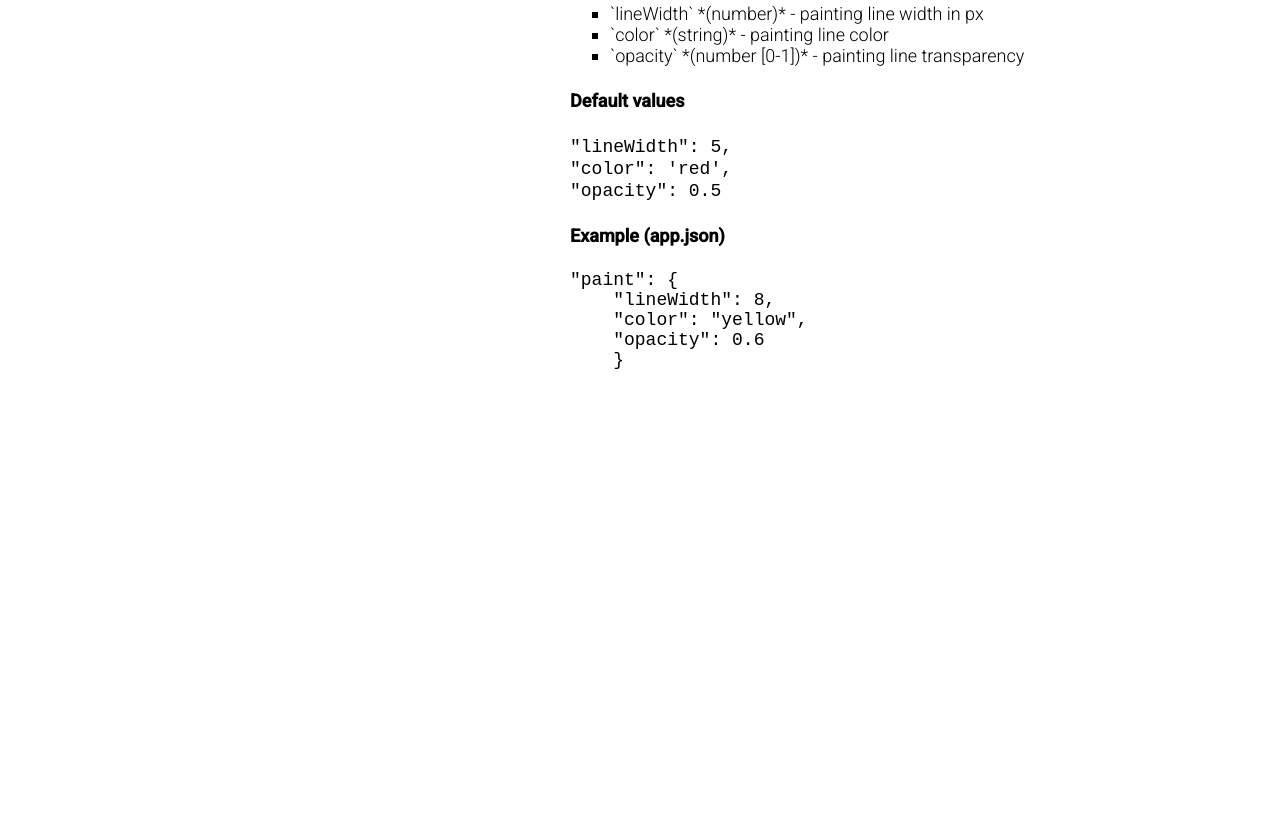
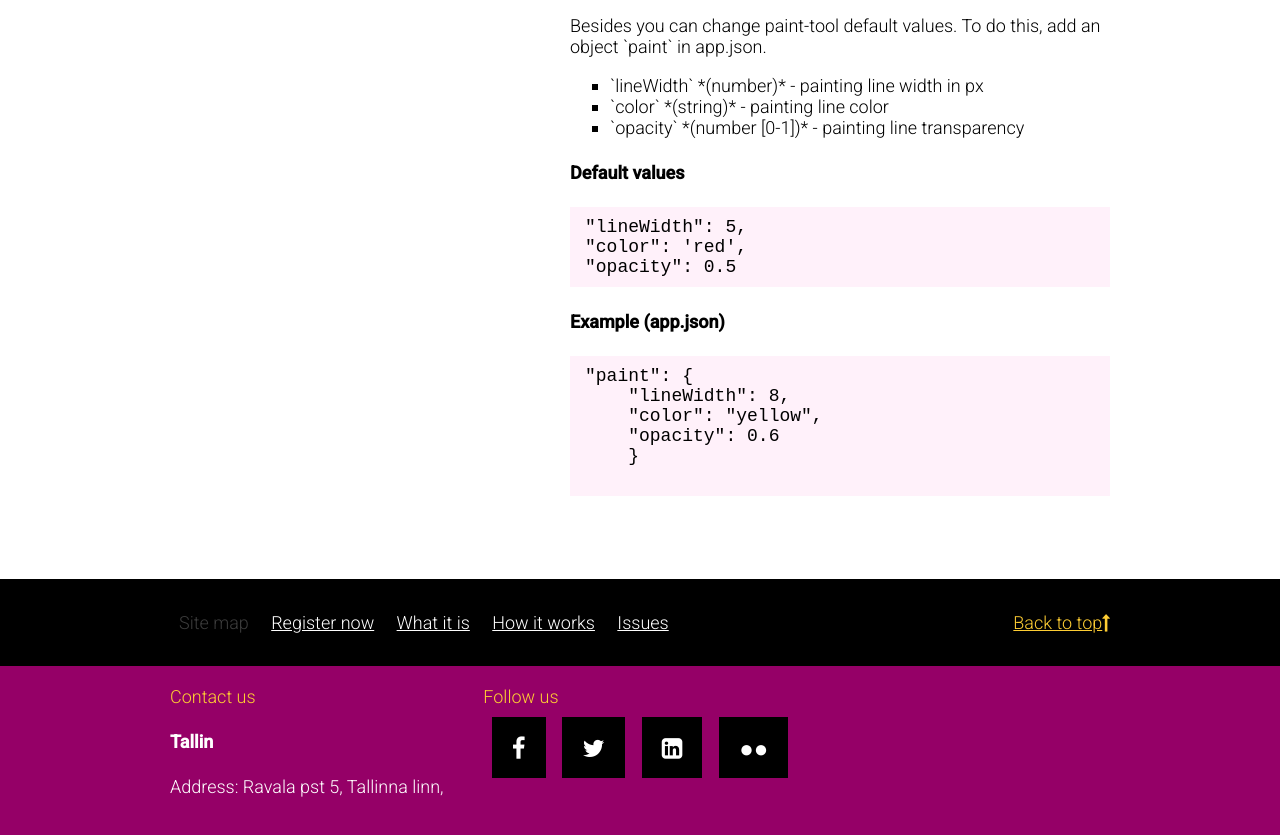
Before and after one commit to Vovannbc/Vieseven-courses-test-task, a website: page index.html in a window 1280 px wide. Shown: the part 1003-1838 px from the top of the page. Before the commit the page ends 1476 px from the top, so only its background shows below. Drawn offline with Linux system fonts and the light colour scheme.

Commit message:
footer started

```diff
--- a/dev/styles/style.less
+++ b/dev/styles/style.less
@@ -14,10 +14,6 @@ img {
   max-width: 100%;
 }
 
-.container  {
-  max-width: 940px;
-  margin: 0 auto;
-}
 aside {
   float: left;
   width: 300px;
@@ -29,27 +25,35 @@ article{
   margin-left: auto;
 }
 
+a.disabled {
+  cursor: default;
+  text-decoration: none;
+  color: #3C3C3C;
+}
 
-header {
+code,
+pre{
+  display: block;
+  padding: 10px 15px;
+  background-color: #FFF1FA;
+}
 nav {
-    background: url('/images/nav-bg.png') top no-repeat;
-    background-size: cover;
-    &>.container {
   display: flex;
   flex-direction: row;
   justify-content: space-between;
+  align-items: center;
   padding: 15px 0;
-    }
   ul {
     list-style: none;
+    padding: 0;
     li {
       display: inline-block;
-        margin-left: 9px;
+      padding: 0 9px;
       a {
         color: #ffffff;
       }
       &.active > a,
-        &:hover > a {
+      &:hover > a:not(.disabled) {
         color: @colorSecond;
         font-weight: bold;
         text-decoration: none;
@@ -57,6 +61,31 @@ header {
     }
   }
 }
+
+.container  {
+  max-width: 940px;
+  margin: 0 auto;
+}
+.container:before,
+.container:after {
+  content: " ";
+  display: table; }
+.container:after {
+  clear: both; }
+.col {
+  float: left;
+}
+@media (min-width: 340px) {
+  .col.s4 {
+    width: 33.33333%;
+  }
+}
+
+
+
+header {
+  background: url('/images/nav-bg.png') top no-repeat;
+  background-size: cover;
   .logo-container {
     width: 8.3%;
     .logo-title {
@@ -158,3 +187,47 @@ main {
     }
   }
 }
+
+.sitemap {
+  background-color: #000000;
+  a.to-top {
+    float: left;
+    color: @colorSecond;
+  }
+}
+
+ul.socials {
+  margin: 10px auto;
+  list-style: none;
+  padding: 0;
+  display: flex;
+  flex-direction: row;
+  width: 100%;
+  justify-content: space-around;
+  li {
+    &:last-child i.fa:before {
+      content: '●●';
+    }
+  }
+  a {
+    display: block;
+    background-color: #000;
+    padding: 20px;
+    i.fa {
+      color: #fff;
+    }
+    &:hover {
+      background-color: @colorSecond;
+    }
+  }
+
+}
+
+footer {
+  background-color: #950067;
+  color: #ffffff;
+  padding: 20px 0;
+  .title {
+    color: @colorSecond;
+  }
+}
--- a/index.html
+++ b/index.html
@@ -2,6 +2,7 @@
 <html lang="en">
 <head>
     <meta charset="UTF-8">
+    <meta name="viewport" content="width=device-width, initial-scale=1, maximum-scale=1.0, user-scalable=no">
     <title>Title</title>
     <link rel="stylesheet" href="styles/style.min.css">
     <link href="https://fonts.googleapis.com/css?family=Roboto:300,400,500" rel="stylesheet">
@@ -9,8 +10,8 @@
 </head>
 <body>
     <header>
-        <nav>
-            <div class="container">
+        <div class="container">
+            <nav>
                 <div class="logo-container">
                     <div class="logo-img">
                         <img src="images/logo.png" alt="logo">
@@ -23,8 +24,8 @@
                     <li><a href="">How it works</a></li>
                     <li><a href="">Issues</a></li>
                 </ul>
-            </div>
-        </nav>
+            </nav>
+        </div>
         <div class="search-wrapper">
             <div class="container">
                 <section>
@@ -135,41 +136,58 @@
                     </code>
                 </p>
                 <h4>Example (app.json)</h4>
-                <pre>
+                <p>
+                    <pre>
 "paint": {
     "lineWidth": 8,
     "color": "yellow",
     "opacity": 0.6
     }
                 </pre>
+                </p>
             </article>
         </div>
     </main>
+    <div class="sitemap">
+        <div class="container">
+            <nav>
+                <ul>
+                    <li><a class="disabled" href="/">Site map</a></li>
+                    <li><a href="/">Register now</a></li>
+                    <li><a href="/">What it is</a></li>
+                    <li><a href="/">How it works</a></li>
+                    <li><a href="/">Issues</a></li>
+                </ul>
+                <a class="to-top" href="#header">Back to top<i class="fa fa-long-arrow-up" aria-hidden="true"></i></a>
+            </nav>
+        </div>
+    </div>
     <footer>
-
+        <div class="container">
+            <div class="row">
+                <div class="col s4">
+                    <div class="title">Contact us</div>
+                    <h4>Tallin</h4>
+                    <p>Address: Ravala pst 5, Tallinna linn,</p>
+                </div>
+                <div class="col s4"></div>
+                <div class="col s4">
+                    <div class="title">Follow us</div>
+                    <ul class="socials">
+                        <li><a href="/"><i class="fa fa-facebook fa-lg"></i></a></li>
+                        <li><a href="/"><i class="fa fa-twitter fa-lg"></i></a></li>
+                        <li><a href="/"><i class="fa fa-linkedin-square fa-lg"></i></a></li>
+                        <li><a href="/"><i class="fa fa-lg"></i></a></li>
+                    </ul>
+                </div>
+            </div>
+        </div>
     </footer>
 
+    <script src="js/accordion.js"></script>
+    <script src="js/same-blocks.js"></script>
     <script>
-        window.onload = function () { //DOM ready
-            window.accordion = window.accordion || {};
-            window.accordion.own = function () {
-                var abtn = document.getElementsByClassName("accordion-button");
-                var i;
-
-                for (i = 0; i < abtn.length; i++) {
-                    abtn[i].onclick = function() {
-                        this.classList.toggle("active");
-                        var panel = this.nextElementSibling;
-                        if (panel.style.maxHeight){
-                            panel.style.maxHeight = null;
-                        } else {
-                            panel.style.maxHeight = panel.scrollHeight + "px";
-                        }
-                    }
-                }
-            };
-            window.accordion.own();
-        };
+        window.SameBlocks('footer .col', 340)
     </script>
 </body>
 </html>
--- /dev/null
+++ b/js/accordion.js
@@ -0,0 +1,20 @@
+window.onload = function () { //DOM ready
+    window.accordion = window.accordion || {};
+    window.accordion.own = function () {
+        var abtn = document.getElementsByClassName("accordion-button");
+        var i;
+
+        for (i = 0; i < abtn.length; i++) {
+            abtn[i].onclick = function() {
+                this.classList.toggle("active");
+                var panel = this.nextElementSibling;
+                if (panel.style.maxHeight){
+                    panel.style.maxHeight = null;
+                } else {
+                    panel.style.maxHeight = panel.scrollHeight + "px";
+                }
+            }
+        }
+    };
+    window.accordion.own();
+};
--- /dev/null
+++ b/js/same-blocks.js
@@ -0,0 +1,15 @@
+function SameBlocks (blocks, minScreenWidth) {
+    var swidth = screen.width;
+    if (swidth > minScreenWidth) {
+        var maxHeight = 0,
+            blocks = document.querySelectorAll(blocks);
+
+        for (var i = 0; i < blocks.length; i++) {
+            blocks[i].offsetHeight > maxHeight ? maxHeight = blocks[i].offsetHeight : false;
+        }
+        blocks.forEach(function (i) {
+            i.style.height = maxHeight;
+        });
+        console.log('blocks aligned')
+    }
+};
```
Also changed, not shown: styles/style.min.css, 1 other file. Lines whose indentation alone changed are shown as unchanged.
